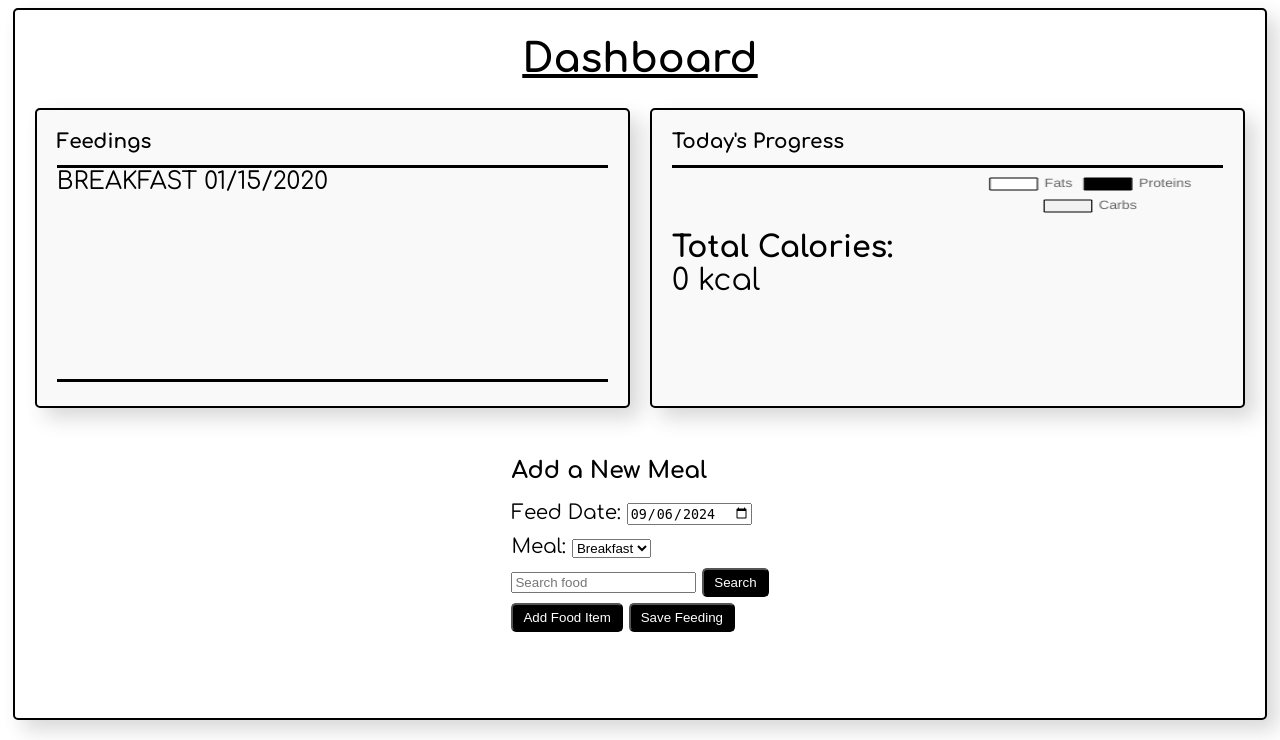
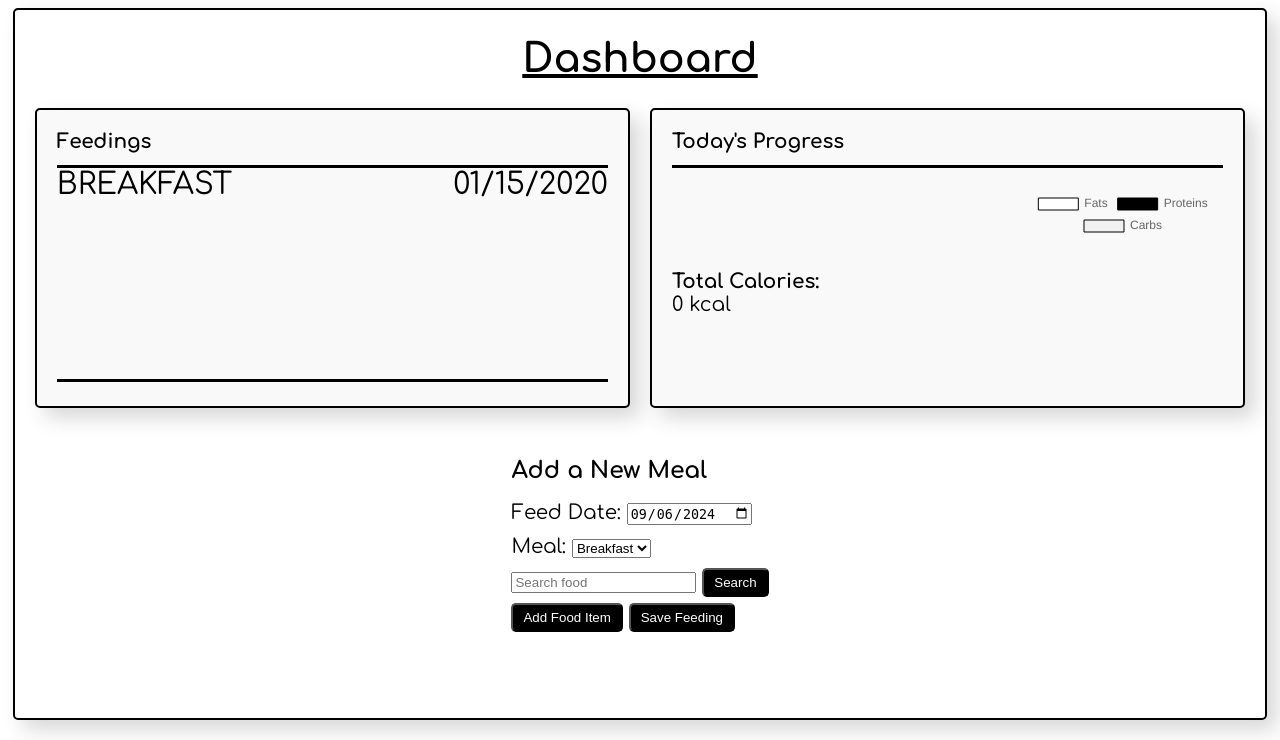
Before and after one commit to lo-f/daily-bread-app, a Django app: page /dashboard/ in a window 1280 px wide. Shown: the part 60-800 px from the top of the page. Run offline with Django 5.2, Linux system fonts and the light colour scheme; a user stored in the database is signed in; tables that the repository leaves empty hold one stand-in row (values such as "Sample post").

Commit message:
finished metrics container

```diff
--- a/dailybread/settings.py
+++ b/dailybread/settings.py
@@ -48,6 +48,7 @@ MIDDLEWARE = [
     'django.contrib.auth.middleware.AuthenticationMiddleware',
     'django.contrib.messages.middleware.MessageMiddleware',
     'django.middleware.clickjacking.XFrameOptionsMiddleware',
+    'main_app.middleware.RedirectAuthenticatedUserMiddleware',
 ]
 
 ROOT_URLCONF = 'dailybread.urls'
--- /dev/null
+++ b/main_app/middleware.py
@@ -0,0 +1,12 @@
+from django.shortcuts import redirect
+from django.urls import reverse
+
+class RedirectAuthenticatedUserMiddleware:
+    def __init__(self, get_response):
+        self.get_response = get_response
+
+    def __call__(self, request):
+        if request.user.is_authenticated and request.path == '/':
+            return redirect(reverse('dashboard'))
+        response = self.get_response(request)
+        return response
--- a/main_app/static/css/profile/dashboard.css
+++ b/main_app/static/css/profile/dashboard.css
@@ -46,20 +46,28 @@ h2 {
 }
 
 .feedings-container ul li :hover{
-    margin-bottom: 15px;
+    margin-bottom: 0px;
     font-weight: 600;
-    border-bottom: #000000 solid 2px;
 }
 
 .feedings-container ul li a {
     text-decoration: none;
     color: inherit;
-    font-size: x-large;
+    font-size: clamp(1rem, 2vw + 1rem, 3rem);
+    display: flex;
+    justify-content: space-between;
 }
 
 .feedings-container ul li a:hover {
     text-decoration: none;
-    color: inherit;
+    color: #ffffff;
+    border: #000000 solid 1px;
+    padding: 1px;
+    background: #000000;
+}
+
+a .meal:hover {
+    text-decoration: none;
 }
 
 .feedings-container ul::-webkit-scrollbar {
@@ -69,55 +77,80 @@ h2 {
 
 .metrics-flex-container {
     display: flex;
-    flex-wrap: wrap;
+    justify-content: space-evenly;
+    flex-direction: column;
     align-items: center;
-    gap: 20px;
+    gap: 30px;
     flex-grow: 1;
     flex-shrink: 1;
     max-width: 100%;
     max-height: 100%;
     overflow: hidden;
     box-sizing: border-box;
-    padding-bottom: 30px;
+    padding: 20px 0px;
     border-top: #000000 solid 3px;
+}
+
+
+@media (min-width: 768px) {
+    .metrics-flex-container {
+        flex-direction: row;
+        align-items: center;
+        justify-content: space-evenly;
+    }
+
+    .today_calories, #nutritionChart {
+        flex: 1 1 50%;
+        max-height: none;
+        align-items: center;
+    }
+}
+
+@media (max-width: 768px) {
+    .metrics-flex-container {
+        flex-direction: column;
+        align-items: center;
+        width: 100%;
+    }
+
+    #nutritionChart {
+        width: 100%;
+        max-width: 300px;
+        height: auto;
+        max-height: 200px;
+        box-sizing: border-box;
+        object-fit: contain;
+    }
+
+    .today_calories {
+        font-size: 2em;
+        margin-bottom: 0px;
+        margin-top: 10px;
+        width: 100%;
+        text-align: center;
+    }
 }
 
 .today_calories {
     flex: 1;
-    font-size: 300%;
-    margin-top: 0;
+    font-size: 2em;
+    margin-top: 10px;
+    margin-bottom: 0;
+    box-sizing: border-box;
+    max-width: 100%;
 }
 
 #nutritionChart {
-    width: 100%;
-    max-width: 100%;
+    flex: 1;
+    max-width: 200px;
+    max-height: 200px;
     height: auto;
-    flex: 1;
+    box-sizing: border-box;
+    object-fit: contain;
 }
 
-@media (min-width: 768px) {
-    .metrics-flex-container {
-        flex-direction: row;
-    }
-}
-
-@media (max-width: 300px) {
-    .metrics-flex-container {
-        flex-direction: column;
-        align-items: flex-start;
-        flex-wrap: wrap;
-        height: auto;
-    }
-
-    #nutritionChart {
-        max-width: 100%;
-        height: auto;
-    }
-
-    .today_calories {
-        font-size: 200%;
-        margin-bottom: 0px;
-    }
+.today_calories, #nutritionChart {
+    flex: 1 1 50%;
 }
 
 .container-mt-5 {
--- a/main_app/templates/profile/dashboard.html
+++ b/main_app/templates/profile/dashboard.html
@@ -25,7 +25,7 @@
         <h2>Today's Progress</h2>
         <div class="metrics-flex-container">
             <p class="today_calories"><strong>Total Calories:</strong></br> {{ daily_calories }} kcal</p>
-            <canvas id="nutritionChart" width="200" height="200"></canvas>
+            <canvas id="nutritionChart" width="100" height="100"></canvas>
         </div>
     </div>
 </div>
@@ -306,6 +306,7 @@
         },
         options: {
             responsive: true,
+            maintainAspectRatio: false,
             plugins: {
                 legend: {
                     position: 'top',
--- a/main_app/views.py
+++ b/main_app/views.py
@@ -17,31 +17,24 @@ from .utils import get_nutrition_data, get_instant_data
 import os
 import requests
 
-
 import requests
 import os
 from dotenv import load_dotenv
 
-
 load_dotenv()
 
 
-
-# Create your views here.
 class Home(LoginView):
     template_name = 'home.html'
 
     def get_success_url(self):
         return reverse_lazy('dashboard')
-# def Home(request):
-#     return HttpResponse('Hello World')
 
 @login_required
 def dashboard(request):
     profile = Profile.objects.get(user=request.user)
     feedings = Feeding.objects.filter(profile=profile).order_by('-date')
 
-    # Calculate total calories for the current day
     today = timezone.now().date()
     daily_calories = FoodItem.objects.filter(
         meal__profile=profile, meal__date=today
@@ -146,7 +139,6 @@ def update_feeding(request, pk):
     )
 
 
-
 def signup(request):
     error_message = ''
     form = CreateUserForm(request.POST)
@@ -163,16 +155,8 @@ def signup(request):
     context = {'form': form, 'error_message': error_message}
     return render(request, 'signup.html', context)
 
-# def nutrition_view(request):
-#     if request.method == 'GET':
-#         query = request.GET.get('query', '')
-#         if query:
-#             nutrition_data = get_nutrition_data(query)
-#             return JsonResponse(nutrition_data)
-#         else:
-#             return JsonResponse({'error': 'No query provided.'}, status=400)
 
-@csrf_exempt  # Allows AJAX POST requests without CSRF token (ensure security in production)
+@csrf_exempt
 def nutrition_view(request):
     if request.method == "POST":
         selected_food = request.POST.get("selection", "")
@@ -180,7 +164,7 @@ def nutrition_view(request):
             return JsonResponse({"error": "No selection provided"}, status=400)
 
         try:
-            data = get_nutrition_data(selected_food)  # Fetch detailed nutrition data
+            data = get_nutrition_data(selected_food)
             if "error" in data:
                 return JsonResponse({"error": data["error"]}, status=500)
             return JsonResponse(data, status=200)
```
Also changed, not shown: main_app/templates/main_app/feeding_confirm_delete.html (+28 -3 lines), README.md (added).
